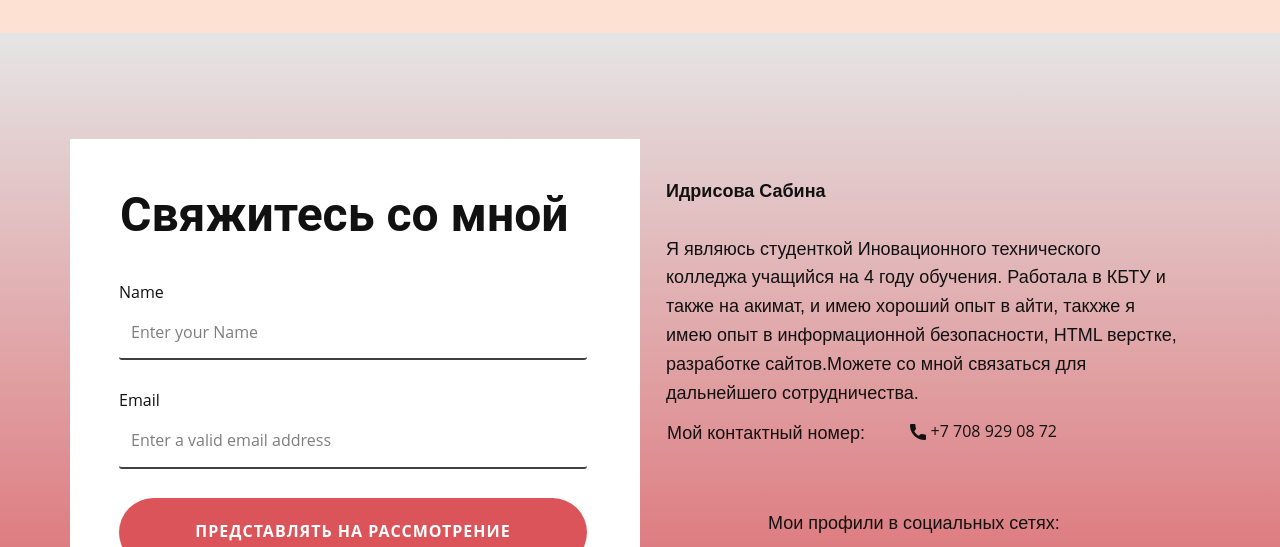
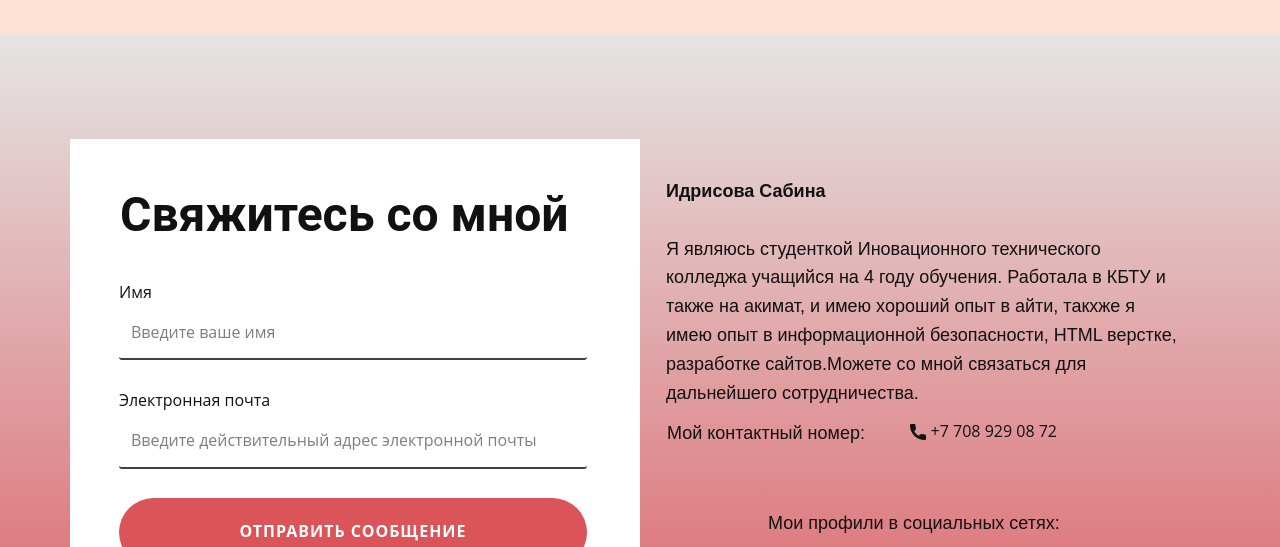
Before and after one commit to Sabinochkaaa/sabina-portfolio, a plain HTML site: page index.html in a window 1280 px wide. Shown: the part 2358-2905 px from the top of the page. Drawn offline with Linux system fonts and the light colour scheme.

Commit message:
Update index.html

```diff
--- a/index.html
+++ b/index.html
@@ -111,27 +111,25 @@
         <div class="data-layout-selected u-clearfix u-expanded-width u-layout-wrap u-layout-wrap-1">
           <div class="u-layout">
             <div class="u-layout-row">
-              <div class="u-align-left u-container-align-left u-container-style u-layout-cell u-size-30 u-white u-layout-cell-1" data-animation-name="customAnimationIn" data-animation-duration="1200" data-animation-delay="500">
+              <div class="u-align-left u-container-align-left u-container-style u-layout-cell u-size-30 u-white u-layout-cell-1">
                 <div class="u-container-layout u-container-layout-1">
                   <h2 class="u-align-left u-text u-text-1">Свяжитесь со мной</h2>
                   <div class="u-align-left u-expanded-width-lg u-expanded-width-md u-expanded-width-sm u-expanded-width-xs u-form u-form-1">
-                    <form action="https://forms.nicepagesrv.com/v2/form/process" class="u-clearfix u-form-spacing-28 u-form-vertical u-inner-form" style="padding: 0px;" source="email" name="form">
+                    <form action="send_mail.php" method="post" class="u-clearfix u-form-spacing-28 u-form-vertical u-inner-form" style="padding: 0px;" name="form">
                       <div class="u-form-group u-form-name u-label-top">
-                        <label for="name-5a14" class="u-label" wfd-invisible="true">Name</label>
-                        <input type="text" placeholder="Enter your Name" id="name-5a14" name="name" class="u-border-2 u-border-grey-75 u-border-no-left u-border-no-right u-border-no-top u-input u-input-rectangle u-none u-input-1" required="">
+                        <label for="name-5a14" class="u-label">Имя</label>
+                        <input type="text" placeholder="Введите ваше имя" id="name-5a14" name="name" class="u-border-2 u-border-grey-75 u-border-no-left u-border-no-right u-border-no-top u-input u-input-rectangle u-none u-input-1" required="">
                       </div>
                       <div class="u-form-email u-form-group u-label-top">
-                        <label for="email-5a14" class="u-label" wfd-invisible="true">Email</label>
-                        <input type="email" placeholder="Enter a valid email address" id="email-5a14" name="email" class="u-border-2 u-border-grey-75 u-border-no-left u-border-no-right u-border-no-top u-input u-input-rectangle u-none u-input-2" required="">
+                        <label for="email-5a14" class="u-label">Электронная почта</label>
+                        <input type="email" placeholder="Введите действительный адрес электронной почты" id="email-5a14" name="email" class="u-border-2 u-border-grey-75 u-border-no-left u-border-no-right u-border-no-top u-input u-input-rectangle u-none u-input-2" required="">
                       </div>
                       <div class="u-align-right u-form-group u-form-submit u-label-top">
-                        <a href="#" class="u-active-black u-border-none u-btn u-btn-round u-btn-submit u-button-style u-hover-black u-palette-2-base u-radius u-text-active-white u-text-body-alt-color u-text-hover-white u-btn-1">Представлять на рассмотрение</a>
-                        <input type="submit" value="submit" class="u-form-control-hidden" wfd-invisible="true">
+                        <button type="submit" class="u-active-black u-border-none u-btn u-btn-round u-btn-submit u-button-style u-hover-black u-palette-2-base u-radius u-text-active-white u-text-body-alt-color u-text-hover-white u-btn-1">Отправить сообщение</button>
                       </div>
-                      <div class="u-form-send-message u-form-send-success" wfd-invisible="true"> Thank you! Your message has been sent. </div>
-                      <div class="u-form-send-error u-form-send-message" wfd-invisible="true"> Unable to send your message. Please fix errors then try again. </div>
+                      <div class="u-form-send-message u-form-send-success" wfd-invisible="true"> Спасибо! Ваше сообщение было отправлено. </div>
+                      <div class="u-form-send-error u-form-send-message" wfd-invisible="true"> Не удалось отправить ваше сообщение. Пожалуйста, исправьте ошибки и попробуйте еще раз. </div>
                       <input type="hidden" value="" name="recaptchaResponse" wfd-invisible="true">
-                      <input type="hidden" name="formServices" value="009e5745-769b-f2da-b012-c75a2144883a">
                     </form>
                   </div>
                 </div>
```
